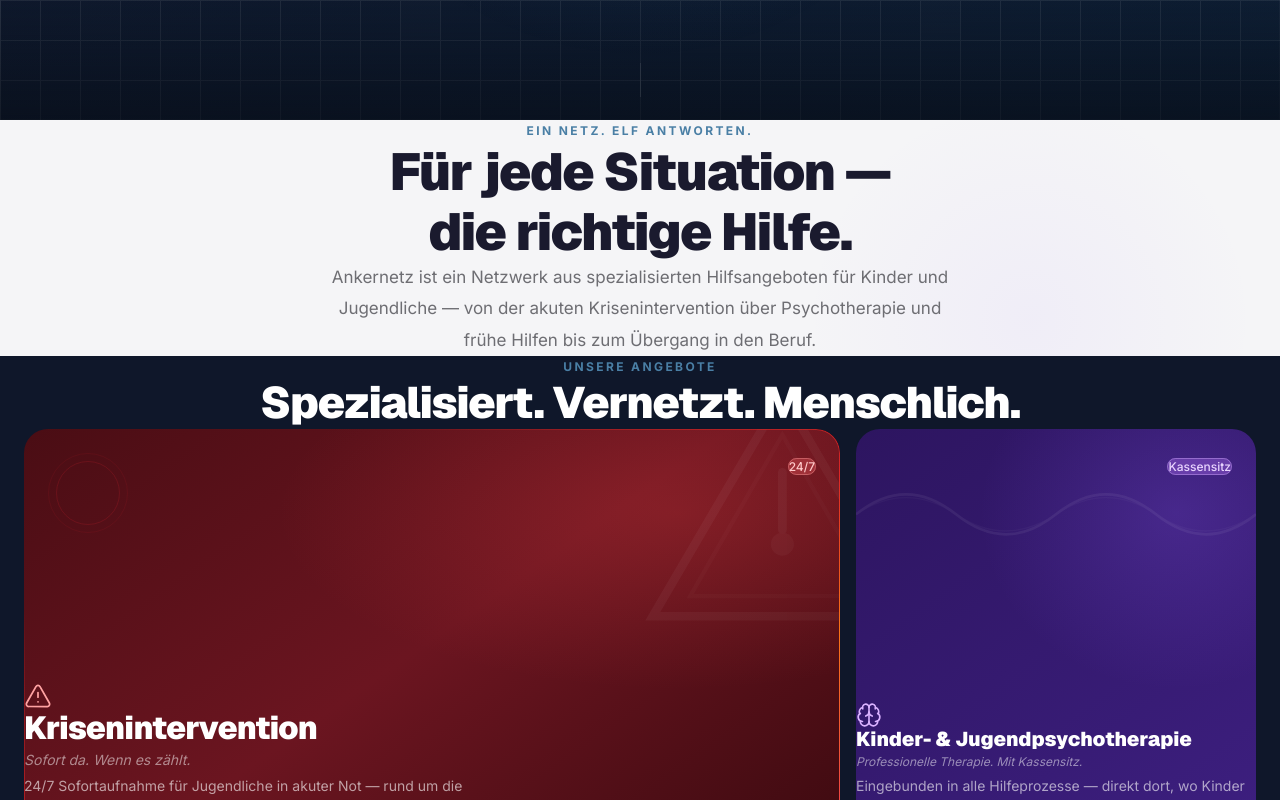
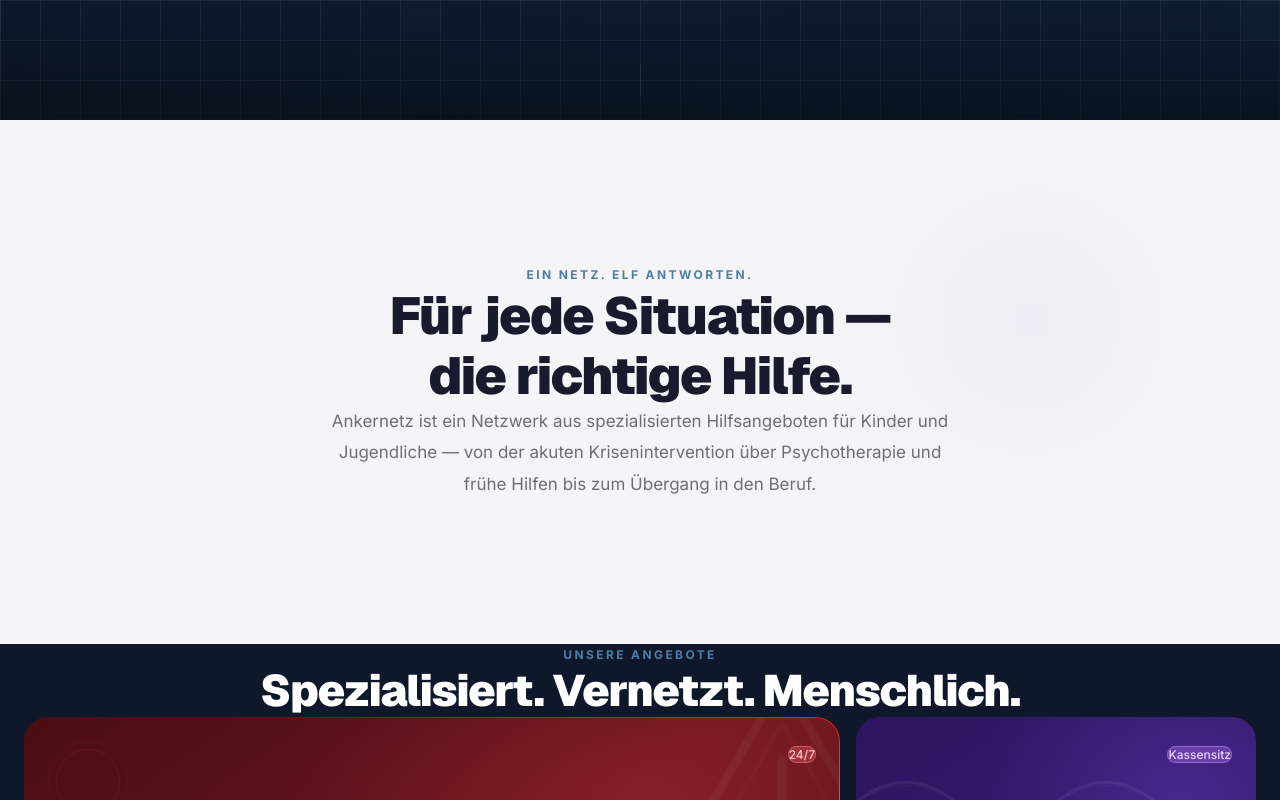
Before and after one commit to ankernetz/ankernetz, a Next.js app: page / in a window 1280 px wide. Shown: the part 680-1480 px from the top of the page. Built offline with nearby package versions, Linux system fonts and the light colour scheme.

Commit message:
Einleitung: inline padding 9rem to bypass Tailwind v4 class issue

```diff
--- a/app/page.tsx
+++ b/app/page.tsx
@@ -247,7 +247,7 @@ export default function HomePage() {
       </section>
 
       {/* ═══ EINLEITUNG ═══ — HELL */}
-      <section className="py-56 relative overflow-hidden bg-[#F5F5F7]">
+      <section className="relative overflow-hidden bg-[#F5F5F7]" style={{ paddingTop: "9rem", paddingBottom: "9rem" }}>
         <div className="absolute top-0 right-0 w-[500px] h-[400px] pointer-events-none"
           style={{ background: "radial-gradient(circle, rgba(139,92,246,0.05) 0%, transparent 70%)" }} />
 
```
